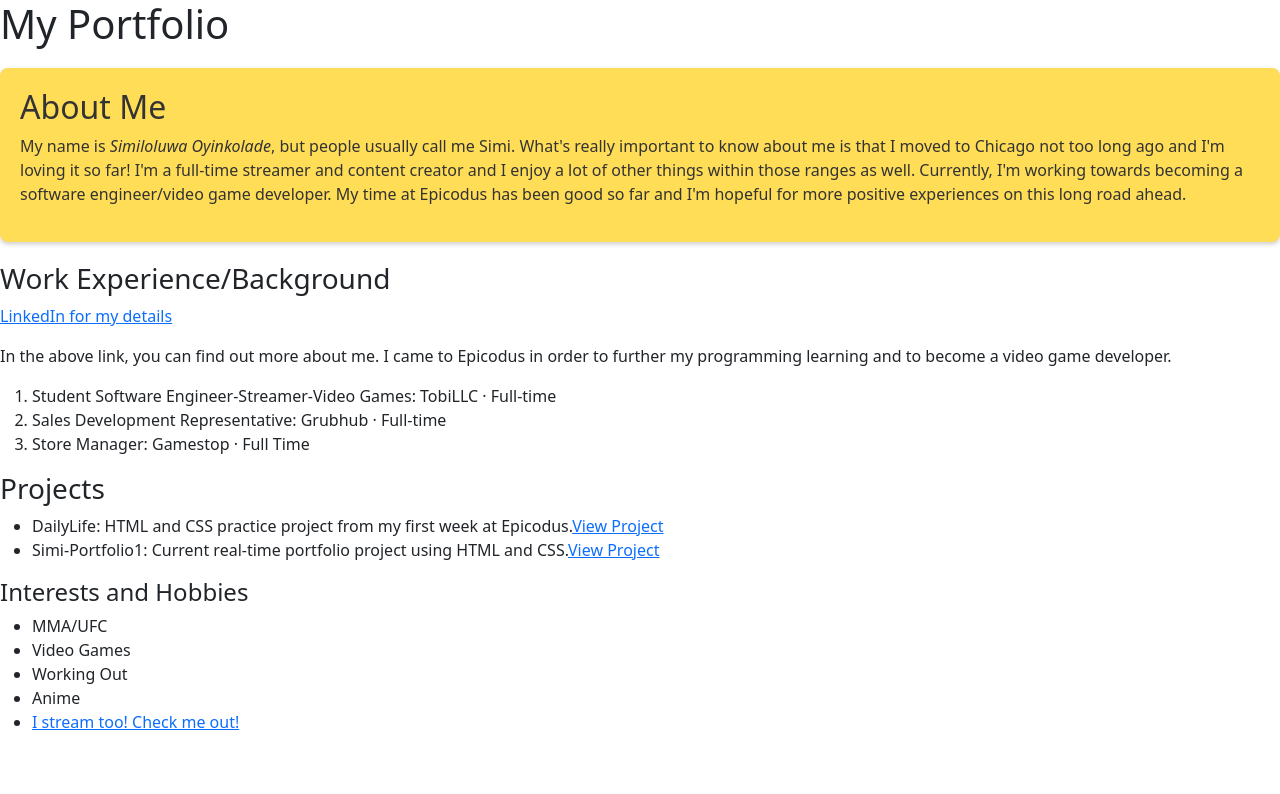
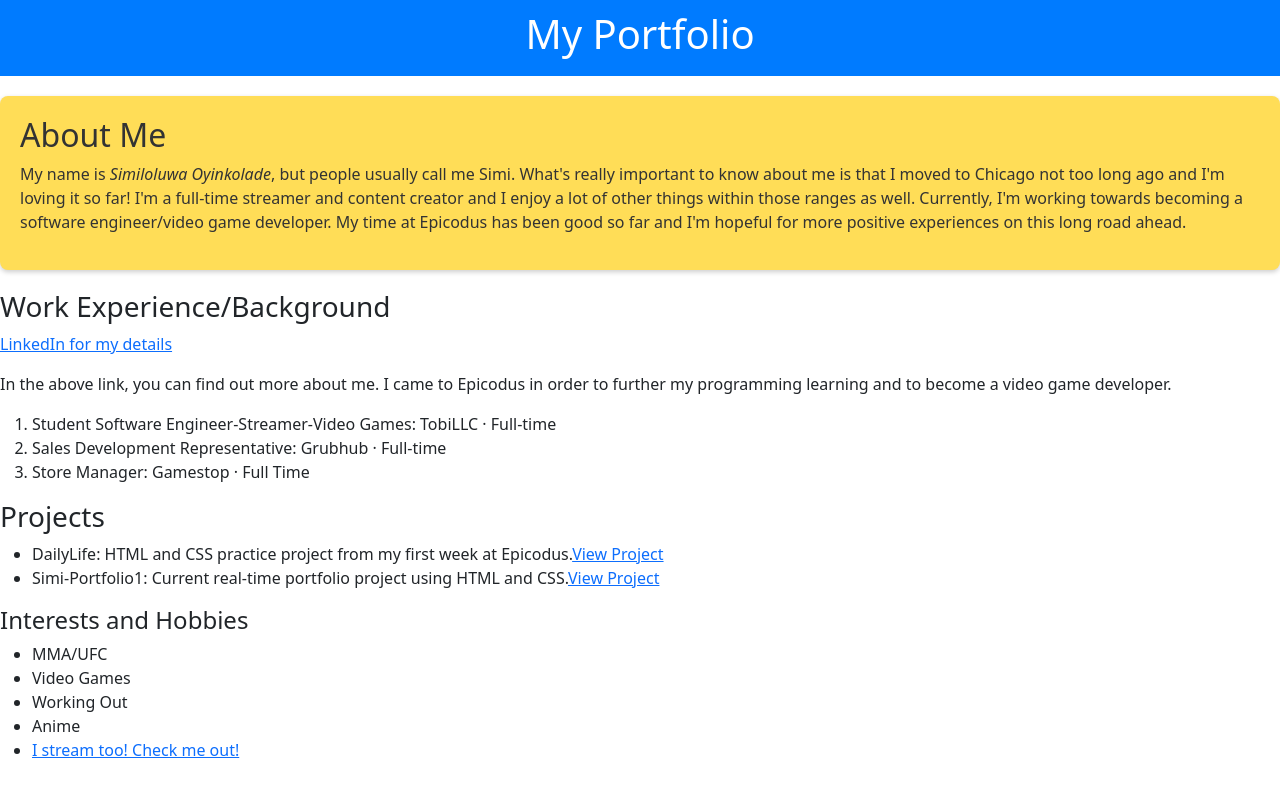
Before and after one commit to simioyin222/React-Js-Portfolio, a React (Create React App) app: page / in a window 1280 px wide. Shown: the top 794 px of the page. Built offline with nearby package versions, Linux system fonts and the light colour scheme.

Commit message:
having trouble putting blue on page

```diff
--- a/src/components/Header/Header.js
+++ b/src/components/Header/Header.js
@@ -3,7 +3,7 @@ import styles from './header.module.css';
 
 function Header() {
   return (
-    <header className={styles.headerStyle}>
+    <header className={styles.headerSection}>
       <h1>My Portfolio</h1>
     </header>
   );
--- a/src/components/Header/header.module.css
+++ b/src/components/Header/header.module.css
@@ -1,4 +1,4 @@
-.header {
+.headerSection {
   background: #007bff;
   color: #fff;
   padding: 10px 0;
```
